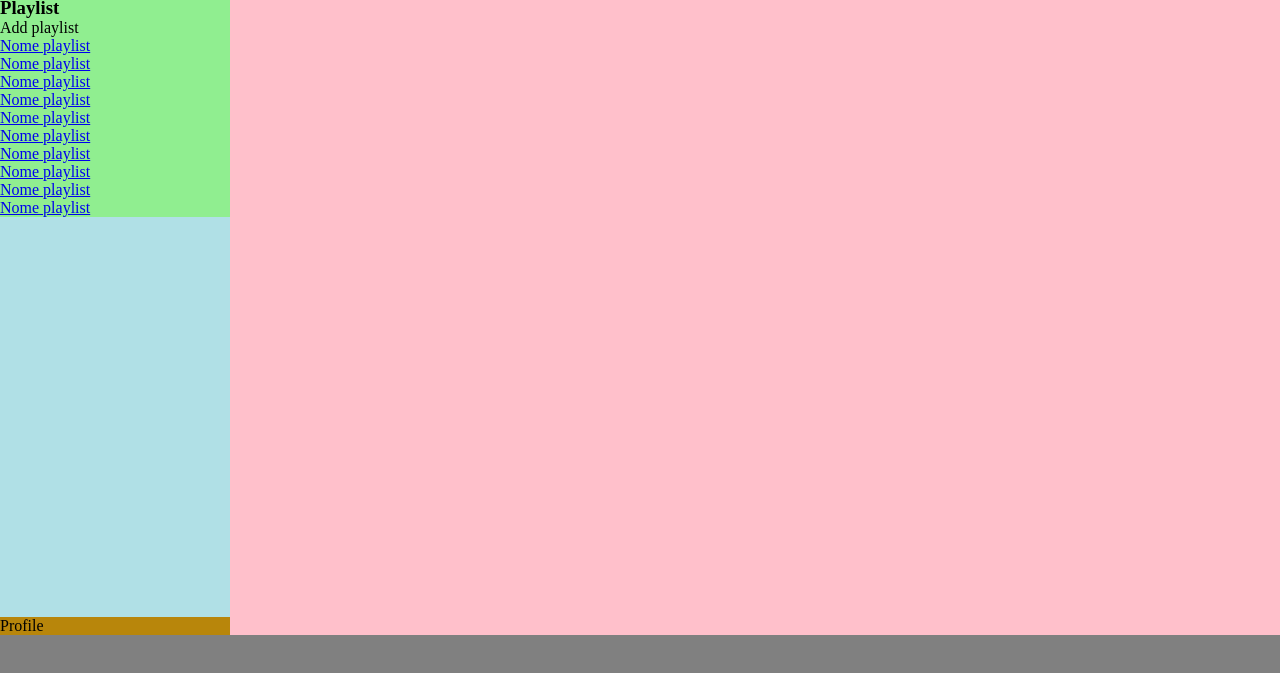
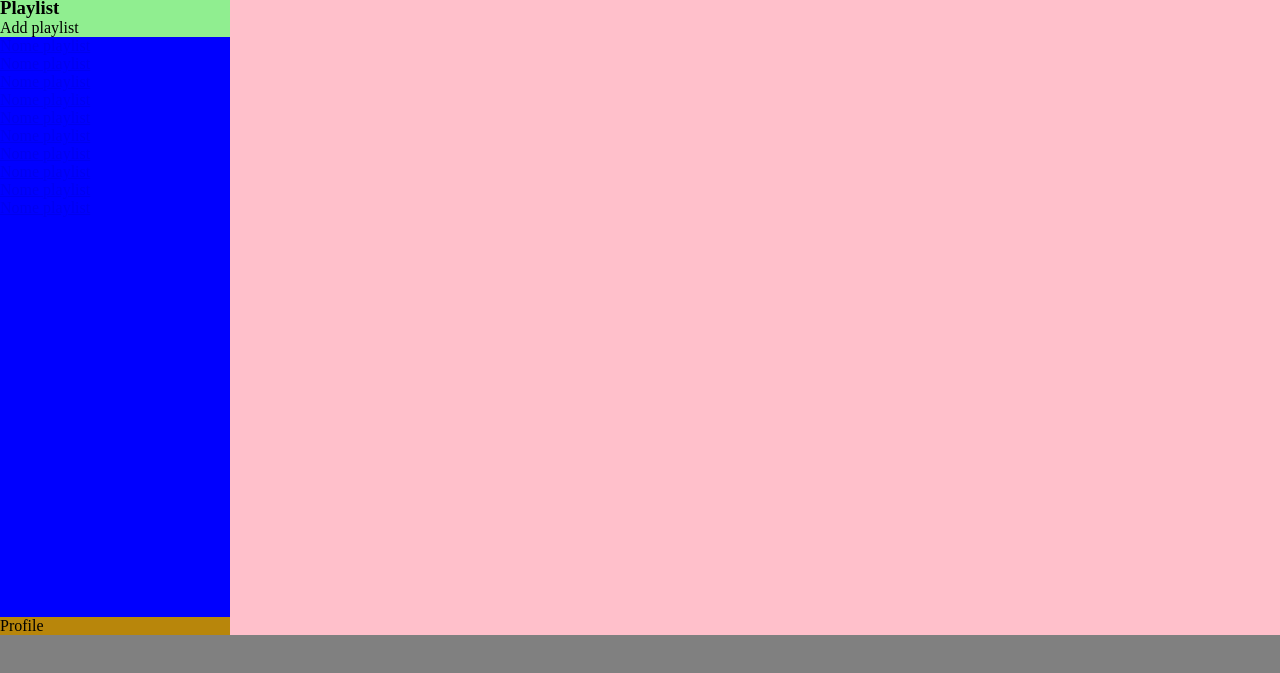
Before and after one commit to tntboolean89/html-css-spotifyweb, a plain HTML site: page index.html in a window 1280 px wide. Shown: the part 75-748 px from the top of the page. Drawn offline with Linux system fonts and the light colour scheme.

Commit message:
aside playlist behaviour

```diff
--- a/css/style.css
+++ b/css/style.css
@@ -65,6 +65,15 @@ aside nav.menu .text {
 aside .playlist {
     display:none;
     background-color: lightgreen;
+    flex-grow:1;
+    overflow-y: hidden;
+
+}
+
+aside .playlist .list-playlist {
+    background-color: blue;
+    flex-grow:1;
+    overflow-y: auto;
 }
 
 aside .profile {
@@ -90,7 +99,8 @@ aside .profile {
     }
 
     aside .playlist {
-        display:block;
+        display:flex;
+        flex-direction: column;
     }
 
 }
--- a/index.html
+++ b/index.html
@@ -26,7 +26,7 @@
             <div class="playlist">
                 <h3>Playlist</h3>
                 <div>Add playlist</div>
-                <ul>
+                <ul class="list-playlist">
                     <li><a href="#">Nome playlist</a></li>
                     <li><a href="#">Nome playlist</a></li>
                     <li><a href="#">Nome playlist</a></li>
```
